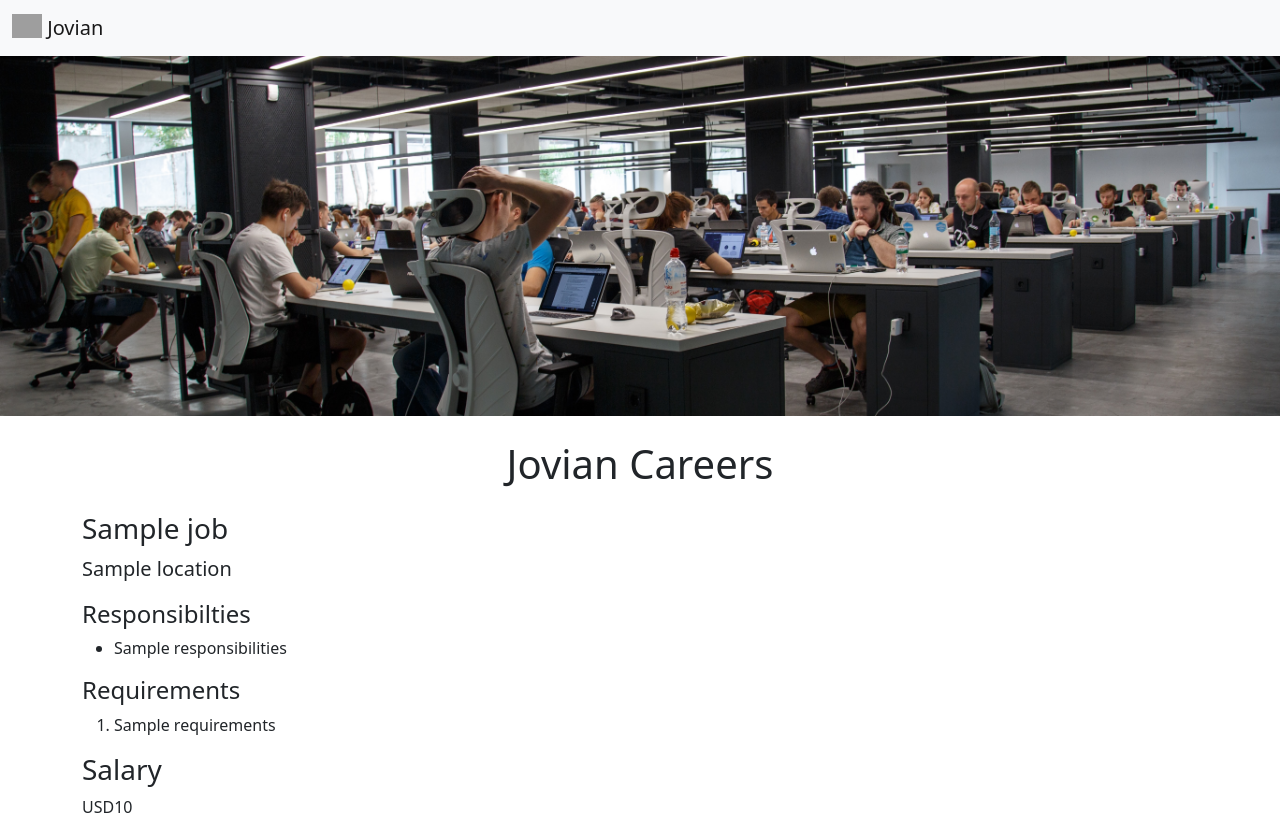
After one commit to Southboy12/jovian-careers-website-v2, a Flask app: template templates/jobpage.html in a window 1280 px wide. The commit adds this page. Run offline with Flask 2, Linux system fonts and the light colour scheme; the template is opened without the code that fills it: most values are stand-ins (such as "Sample title", 1, 10 or a date in 2020); grey boxes are pictures that could not be loaded.

Commit message:
added dynamic page to each job

```diff
--- a/app.py
+++ b/app.py
@@ -1,5 +1,5 @@
 from flask import Flask, render_template, jsonify
-from database import load_jobs_from_db
+from database import load_jobs_from_db, load_job_from_db
 
 app = Flask(__name__)
 
@@ -13,5 +13,12 @@ def list_jobs():
   jobs = load_jobs_from_db()
   return jsonify(jobs)
 
+@app.route("/job/<id>")
+def show_job(id):
+  job = load_job_from_db(id)
+  if not job:
+    return "Not Found", 404
+  return render_template('jobpage.html', job=job)
+
 if __name__ == '__main__':
   app.run(host='0.0.0.0', debug=True)
--- /dev/null
+++ b/templates/banner.html
@@ -0,0 +1,9 @@
+ <style>
+  #banner {
+    height: 360px;
+    width: 100%;
+    object-fit: cover;
+    margin-bottom: 16px;
+  }
+</style>
+<img class="img-fluid" id="banner" src="https://jovian-careers-website.chimerenkachikw.repl.co/static/banner.jpg" height="320">
--- /dev/null
+++ b/templates/bootstrap.html
@@ -0,0 +1,3 @@
+<meta charset="utf-8">
+<meta name="viewport" content="width=device-width, initial-scale=1">
+<link href="https://cdn.jsdelivr.net/npm/bootstrap@5.2.0/dist/css/bootstrap.min.css" rel="stylesheet" integrity="sha384-gH2yIJqKdNHPEq0n4Mqa/HGKIhSkIHeL5AyhkYV8i59U5AR6csBvApHHNl/vI1Bx" crossorigin="anonymous">
--- a/templates/jobitem.html
+++ b/templates/jobitem.html
@@ -13,7 +13,7 @@
   </div>
   {% endif %}
   </div>
-  <div class="col-2">
-  <button type="button" class="btn-outline-primary">Apply</button>
+  <div class="col-2 padding-right:16px">
+    <a href="/job/{{job['id']}} type="button" class="btn-outline-primary float-right align-middle">Apply</a>
   </div>
 </div>
--- /dev/null
+++ b/templates/jobpage.html
@@ -0,0 +1,30 @@
+<!DOCTYPE html>
+<html>
+  <head>
+    <title>{{job.title}} - Jovian Careers</title>
+    {% include 'bootstrap.html' %}
+  </head>
+  <body>
+    {% include 'nav.html' %}
+    {% include 'banner.html' %}
+    <div class="container">
+      <h1 class="text-center mt-2 mb-4">Jovian Careers</h1>
+      <h3 class="mb-2">{{job.title}}</h3>
+      <p class="lead mt-0">{{job.location}}</p>
+      <h4>Responsibilties</h4>
+      <ul>
+        {% for line in job.responsibilities.split("\n") %}
+        <li>{{line}}</li>
+        {% endfor %}
+      </ul>
+      <h4>Requirements</h4>
+      <ol>
+        {% for line in job.requirements.split("\n") %}
+        <li>{{line}}</li>
+        {% endfor %}
+      </ol>
+      <h3>Salary</h3>
+      <p>{{job.currency}}{{job.salary}}</p>
+    </div>
+  </body>
+</html>
--- /dev/null
+++ b/templates/nav.html
@@ -0,0 +1,8 @@
+<nav class="navbar bg-light">
+  <div class="container-fluid">
+    <a class="navbar-brand" href="/">
+      <img src="/docs/5.2/assets/brand/bootstrap-logo.svg" alt="Logo" width="30" height="24" class="d-inline-block align-text-top">
+      Jovian
+    </a>
+  </div>
+</nav>
```
Also changed, not shown: database.py (+10 -2 lines), templates/home.html (+6 -12 lines).
